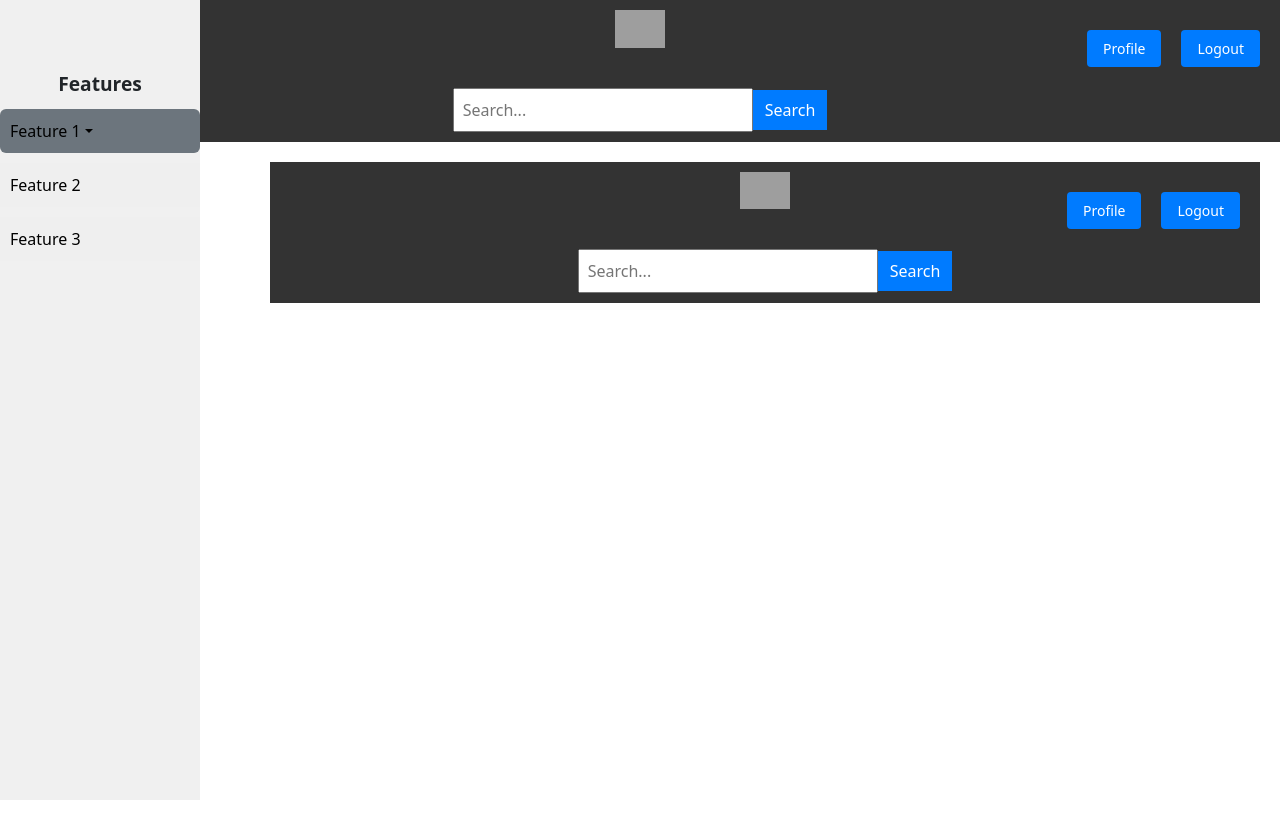
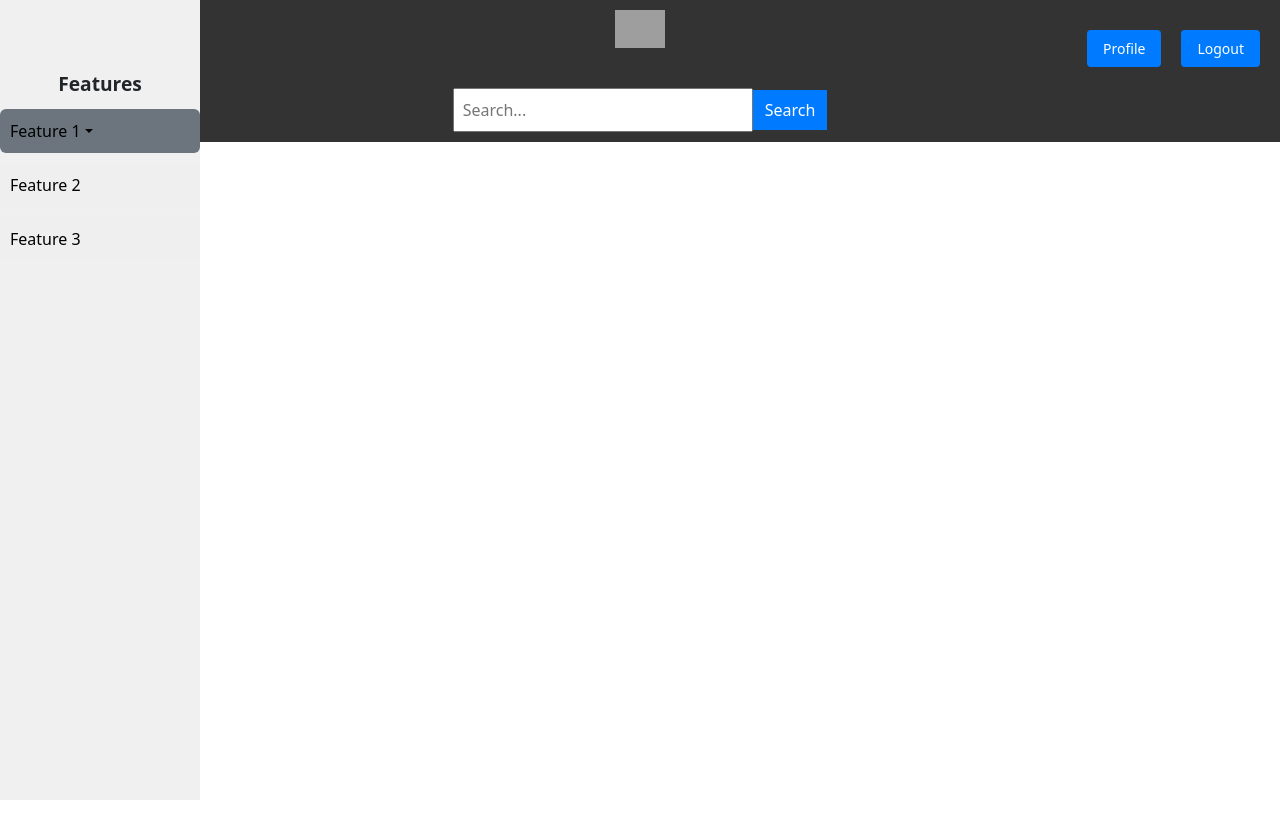
Before and after one commit to Chakridhar2555/GOV-p, a React (Create React App) app in the folder public-portal/: page /home in a window 1280 px wide. Shown: the top 838 px of the page. Built offline with nearby package versions, Linux system fonts and the light colour scheme; grey boxes are pictures that could not be loaded.

Commit message:
logout implementation done

```diff
--- a/public-portal/src/pages/Home.js
+++ b/public-portal/src/pages/Home.js
@@ -6,7 +6,7 @@ import './Home.css'; // Import your Home.css for styling
 const Home = () => {
   return (
     <div className="home-container">
-      <Navbar />
+
       <Sidebar />
       <div className="main-content">
         {/* Your main content goes here */}
--- a/public-portal/src/pages/Navbar.js
+++ b/public-portal/src/pages/Navbar.js
@@ -1,7 +1,15 @@
 import React from 'react';
+import { Link, useNavigate } from 'react-router-dom';
 import './Navbar.css'; // Import your Navbar.css for styling
 
 const Navbar = () => {
+  const navigate = useNavigate();
+
+  const handleLogout = () => {
+    localStorage.removeItem('token'); // Remove token from localStorage
+    navigate('/login'); // Navigate to login page after logout
+  };
+
   return (
     <div className="navbar">
       <div className="center-content">
@@ -21,7 +29,7 @@ const Navbar = () => {
         <div className="profile-section">
           {/* Profile and Logout buttons */}
           <button className="profile-button">Profile</button>
-          <button className="logout-button">Logout</button>
+          <button className="logout-button" onClick={handleLogout}>Logout</button>
         </div>
       </div>
     </div>
```
